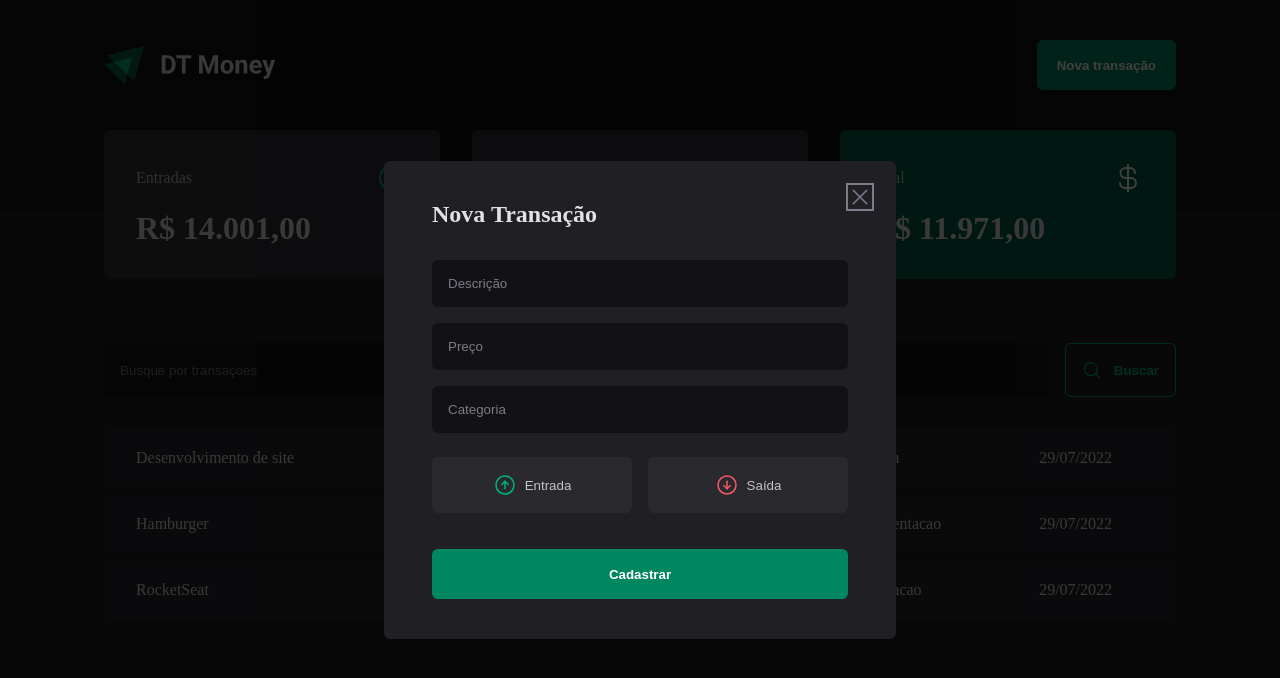
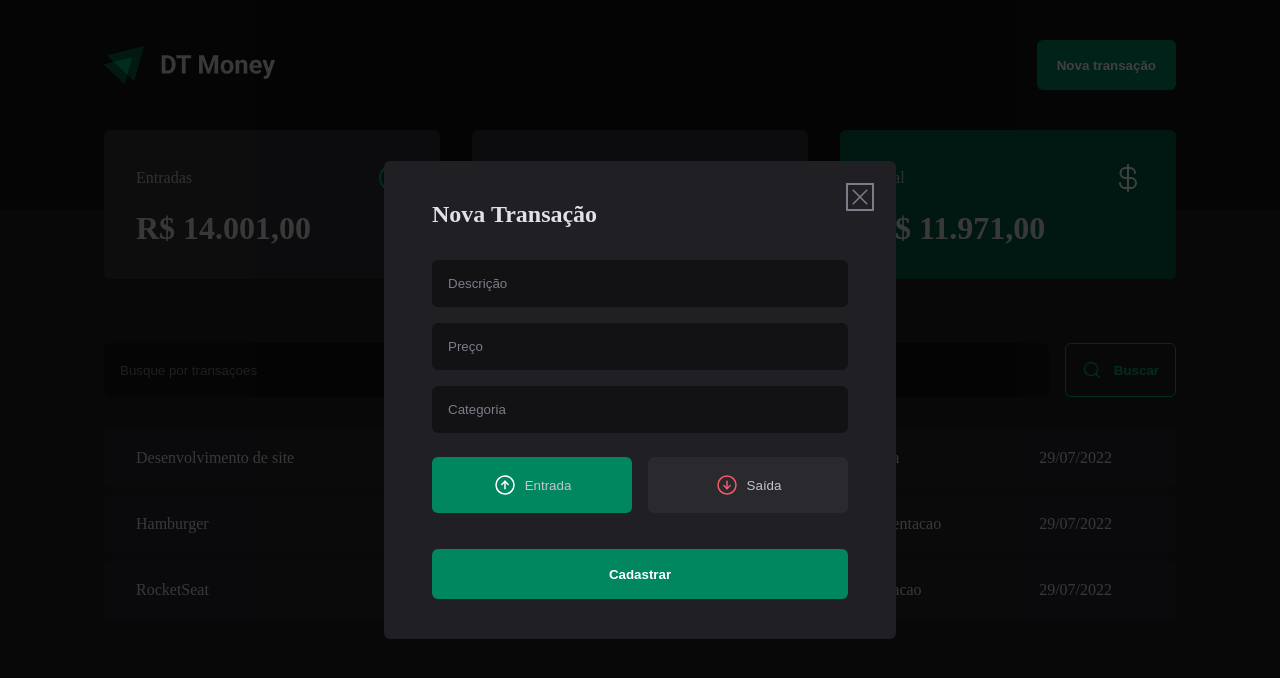
Before and after one commit to daniellichotti/03-dt-money, a React (Vite) app: page / in a window 1280 px wide. Both pictures are taken after a click on the button "Nova transação". Shown: the top 678 px of the page. Built offline with nearby package versions, Linux system fonts and the light colour scheme; data requests are answered from the project's data file.

Commit message:
Controlled components - Conexao com a API

```diff
--- a/src/components/NewTransactionModal/index.tsx
+++ b/src/components/NewTransactionModal/index.tsx
@@ -9,25 +9,29 @@
     TransactionType,
     TransactionTypeButton,
 } from './styles';
-import { useForm } from 'react-hook-form';
+import { Controller, useForm } from 'react-hook-form';
 import { zodResolver } from '@hookform/resolvers/zod';
 
 const newTransactionFormSchema = z.object({
     description: z.string(),
     price: z.number(),
     category: z.string(),
-    //type: z.enum(['income', 'outcome']),
+    type: z.enum(['income', 'outcome']),
 });
 
 type NewTransactionFormInputs = z.infer<typeof newTransactionFormSchema>;
 
 export function NewTransactionModal() {
     const {
+        control,
         register,
         handleSubmit,
         formState: { isSubmitting },
     } = useForm<NewTransactionFormInputs>({
         resolver: zodResolver(newTransactionFormSchema),
+        defaultValues: {
+            type: 'income',
+        },
     });
 
     async function handleCreateNewTransaction(data: NewTransactionFormInputs) {
@@ -67,8 +71,19 @@
                         {...register('category')}
                     />
 
-                    <TransactionType>
-                        <TransactionTypeButton value="income" variant="income">
+                    <Controller
+                        control={control}
+                        name="type"
+                        render={({ field }) => {
+                            return (
+                                <TransactionType
+                                    onValueChange={field.onChange}
+                                    value={field.value}
+                                >
+                                    <TransactionTypeButton
+                                        value="income"
+                                        variant="income"
+                                    >
                                         <ArrowCircleUp size={24} />
                                         Entrada
                                     </TransactionTypeButton>
@@ -80,6 +95,9 @@
                                         Saída
                                     </TransactionTypeButton>
                                 </TransactionType>
+                            );
+                        }}
+                    />
 
                     <button type="submit" disabled={isSubmitting}>
                         Cadastrar
```
Lines whose indentation alone changed are shown as unchanged.
